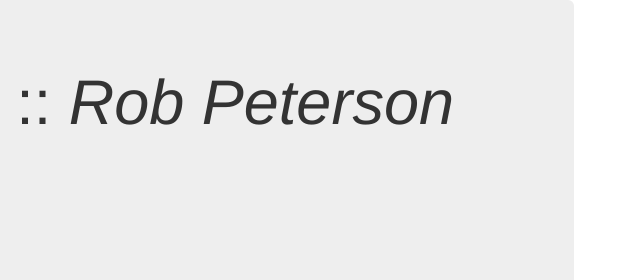
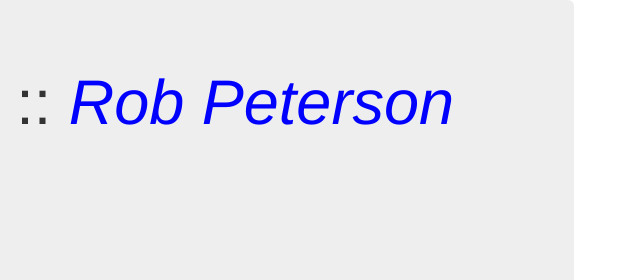
Before and after one commit to rlpeterson/LandingPage, a plain HTML site: page index.html in a window 1280 px wide. Shown: the top 280 px of the page, 636-1280 px from the left. Drawn offline with Linux system fonts and the light colour scheme.

Commit message:
Add files via upload
revised index.html to use <span> tag for "Rob Peterson" title

```diff
--- a/index.html
+++ b/index.html
@@ -8,7 +8,7 @@
   <body>
       <div class="container">
       <div class="jumbotron">
-        <h1><center>GitHub Portfolio :: <em>Rob Peterson</em></center></h1>
+        <h1><center>GitHub Portfolio :: <span style="color:blue"><em>Rob Peterson</em></span></center></h1>
         <p></p>
         <img src="https://themes.muffingroup.com/be/portfolio/wp-content/uploads/2014/09/home_portfolio_portfolio_5-1200x800.jpg" alt="Copyright BeTheme - Muffin Group">
         <p></p>
```
